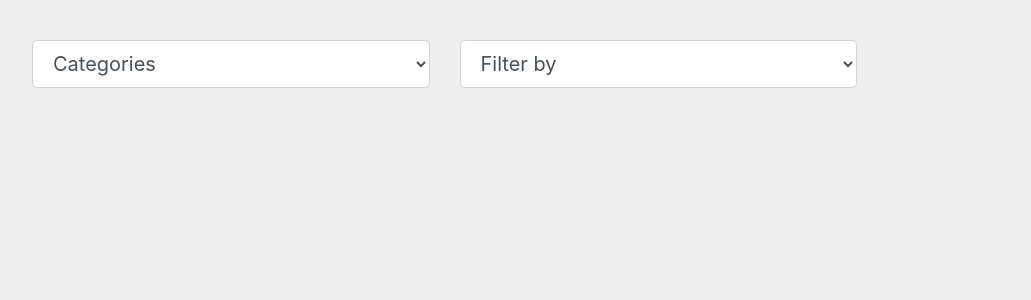
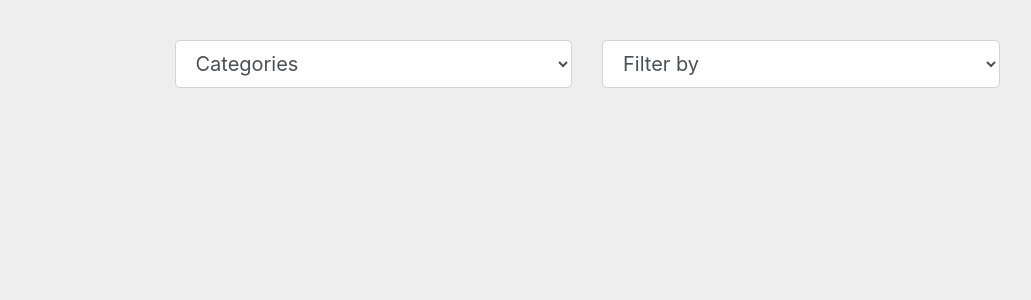
Before and after one commit to amar2468/Online-Discussion-Forum, a Flask app: page /render_forum_post in a window 1280 px wide. Shown: the part 56-356 px from the top of the page, without its empty margins (53-1084 px from the left). Run offline with Flask 2, Linux system fonts and the light colour scheme; data that the repository does not hold is empty; parts of the project's set-up code (start-up, migrations or seed data) failed here and were passed over; some libraries are stand-ins or nearby versions.

Commit message:
Center forum elements in the homepage

```diff
--- a/templates/home.html
+++ b/templates/home.html
@@ -100,7 +100,7 @@
         </nav>
 
         <div class="container">
-          <div class="row">
+          <div class="row justify-content-center align-items-center">
             <!-- Main content -->
             <div class="col-lg-9 mb-3">
               <div class="row text-left mb-5">
@@ -177,7 +177,7 @@
 
 
         <div class="container">
-          <div class="row">
+          <div class="row justify-content-center align-items-center">
             <!-- Main content -->
             <div class="col-lg-9 mb-3">
               <div class="row text-left mb-5">
```
